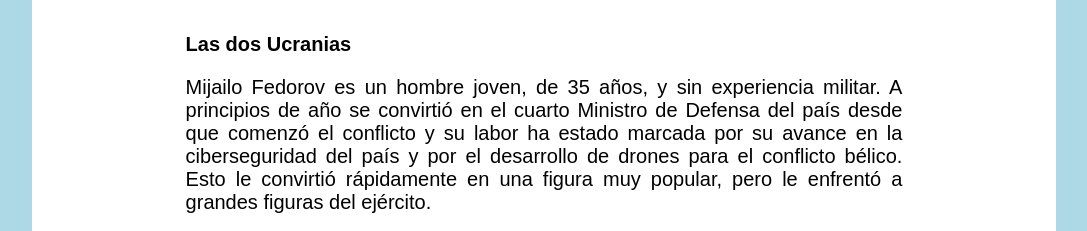
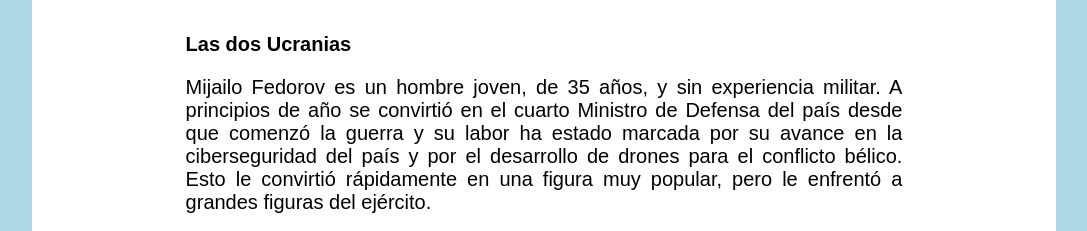
Before and after one commit to DavidFronGuiu/Web, a plain HTML site: page pages/fedorov/index.html in a window 1280 px wide. Shown: the part 1173-1404 px from the top of the page, without its empty margins (96-1183 px from the left). Drawn offline with Linux system fonts and the light colour scheme; a script that the page names is missing.

Commit message:
Update index.html

```diff
--- a/pages/fedorov/index.html
+++ b/pages/fedorov/index.html
@@ -47,7 +47,7 @@
 
             <p>
                 Mijailo Fedorov es un hombre joven, de 35 años, y sin experiencia militar. A principios de año se convirtió en el cuarto
-                Ministro de Defensa del país desde que comenzó el conflicto y su labor ha estado marcada por su avance en la ciberseguridad del país y por el desarrollo
+                Ministro de Defensa del país desde que comenzó la guerra y su labor ha estado marcada por su avance en la ciberseguridad del país y por el desarrollo
                 de drones para el conflicto bélico. Esto le convirtió rápidamente en una figura muy popular, pero le enfrentó a grandes
                 figuras del ejército.
             </p>
```
